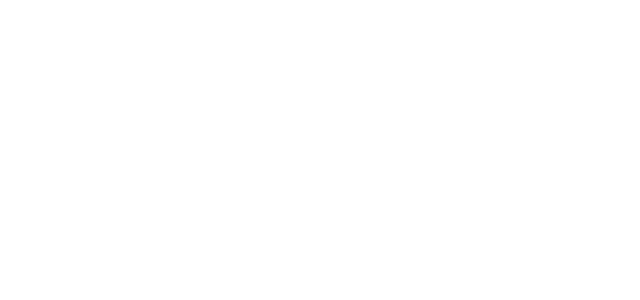
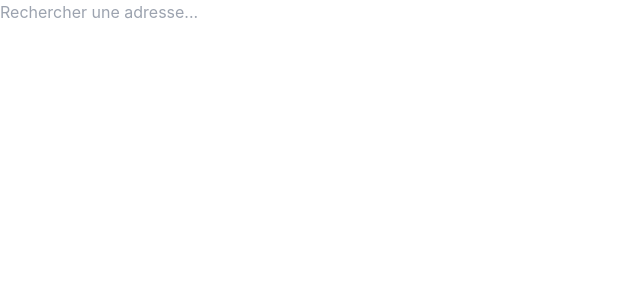
Before and after one commit to yassinemab/mistral-hackathon, a React (Vite) app in the folder frontend/: page /geoloc in a window 1280 px wide. Before the commit this address had no page. Shown: the top 300 px of the page, without its empty margins (0-640 px from the left). Built offline with nearby package versions, Linux system fonts and the light colour scheme.

Commit message:
feat(map): import leaflet lib + start using nominatim to search address

```diff
--- a/frontend/index.html
+++ b/frontend/index.html
@@ -3,6 +3,7 @@
   <head>
     <meta charset="UTF-8" />
     <link rel="icon" type="image/svg+xml" href="/vite.svg" />
+    <link rel="stylesheet" href="https://unpkg.com/leaflet/dist/leaflet.css" />
     <meta name="viewport" content="width=device-width, initial-scale=1.0" />
     <title>WindWhirl Wizards</title>
   </head>
--- a/frontend/package.json
+++ b/frontend/package.json
@@ -16,9 +16,11 @@
     "@types/react-pdf": "^7.0.0",
     "@types/react-router-dom": "^5.3.3",
     "axios": "^1.6.8",
+    "leaflet": "^1.9.4",
     "pdfjs-dist": "^4.0.379",
     "react": "^18.2.0",
     "react-dom": "^18.2.0",
+    "react-leaflet": "^4.2.1",
     "react-pdf": "^7.7.1",
     "react-redux": "^9.1.0",
     "react-router-dom": "^6.22.3"
--- a/frontend/src/App.tsx
+++ b/frontend/src/App.tsx
@@ -2,6 +2,7 @@
 import Home from "./pages/Home";
 import UploadPDF from "./pages/UploadPDF";
 import PDFOverview from "./pages/PDFOverview";
+import Geoloc from "./pages/Geoloc.tsx";
 
 function App() {
   return (
@@ -10,6 +11,7 @@
         <Route path="" element={<Home />} />
         <Route path="/documents/upload" element={<UploadPDF />} />
         <Route path="/documents" element={<PDFOverview />} />
+        <Route path="geoloc" element={<Geoloc />} />
       </Routes>
     </BrowserRouter>
   );
--- /dev/null
+++ b/frontend/src/components/AddressSearch.tsx
@@ -0,0 +1,45 @@
+import { useState } from 'react';
+
+interface AddressSearchProps {
+  onSearchComplete: (lat: number, lon: number) => void;
+}
+
+const AddressSearch = ({ onSearchComplete }: AddressSearchProps) => {
+  const [address, setAddress] = useState('');
+
+  const handleSearch = async () => {
+    if (address) {
+      const url = `https://nominatim.openstreetmap.org/search?format=json&q=${encodeURIComponent(address)}`;
+
+      try {
+        const response = await fetch(url);
+        const data = await response.json();
+        if (data.length > 0) {
+          // Nominatim returns latitude and longitude as strings, so they need to be parsed as floats.
+          const { lat, lon } = data[0];
+          onSearchComplete(parseFloat(lat), parseFloat(lon));
+        } else {
+          alert('Aucune adresse trouvée.');
+        }
+      } catch (error) {
+        console.error('Erreur lors de la recherche d\'adresse:', error);
+        alert('Erreur lors de la recherche. Veuillez réessayer.');
+      }
+    }
+  };
+
+  return (
+    <div>
+      <input
+        type="text"
+        placeholder="Rechercher une adresse..."
+        value={address}
+        onChange={(e) => setAddress(e.target.value)}
+        style={{ color: "#000" }}
+      />
+      <button onClick={handleSearch}>Rechercher</button>
+    </div>
+  );
+};
+
+export default AddressSearch;
--- /dev/null
+++ b/frontend/src/components/MapView.tsx
@@ -0,0 +1,29 @@
+import { MapContainer, TileLayer, Marker, Popup } from 'react-leaflet';
+import 'leaflet/dist/leaflet.css';
+
+interface MapViewProps {
+  position: [number, number];
+  showMap: boolean;
+}
+const MapView = ({ position, showMap }: MapViewProps) => {
+  const zoom = 13;
+
+  return (
+    <div style={{ opacity: showMap ? 1 : 0 }}>
+
+      <MapContainer center={position} zoom={zoom} style={{ height: '400px', width: '100%' }}>
+        <TileLayer
+          url="https://{s}.tile.openstreetmap.org/{z}/{x}/{y}.png"
+          attribution='&copy; <a href="https://www.openstreetmap.org/copyright">OpenStreetMap</a> contributors'
+        />
+        <Marker position={position}>
+          <Popup>
+            Un lieu intéressant.
+          </Popup>
+        </Marker>
+      </MapContainer>
+    </div>
+  );
+};
+
+export default MapView;
--- /dev/null
+++ b/frontend/src/pages/Geoloc.tsx
@@ -0,0 +1,21 @@
+import React from "react";
+import MapView from "../components/MapView.tsx";
+import AddressSearch from "../components/AddressSearch.tsx";
+
+export default function Geoloc() {
+  const [position, setPosition] = React.useState<[number, number]>([48.8566, 2.3522])
+  const [showMap, setShowMap] = React.useState(false);
+
+  const updatePositionByAddress = (lat, lon) => {
+    setShowMap(false);
+    setPosition([lat, lon]);
+    setShowMap(true);
+  };
+
+  return (
+    <>
+      <AddressSearch onSearchComplete={updatePositionByAddress}/>
+      {showMap && <MapView position={position} showMap={showMap} key={`${position[0]}.${position[1]}`}/>}
+    </>
+  )
+}
```
Also changed, not shown: 1 other file (tests, documents, lock files or other folders).
